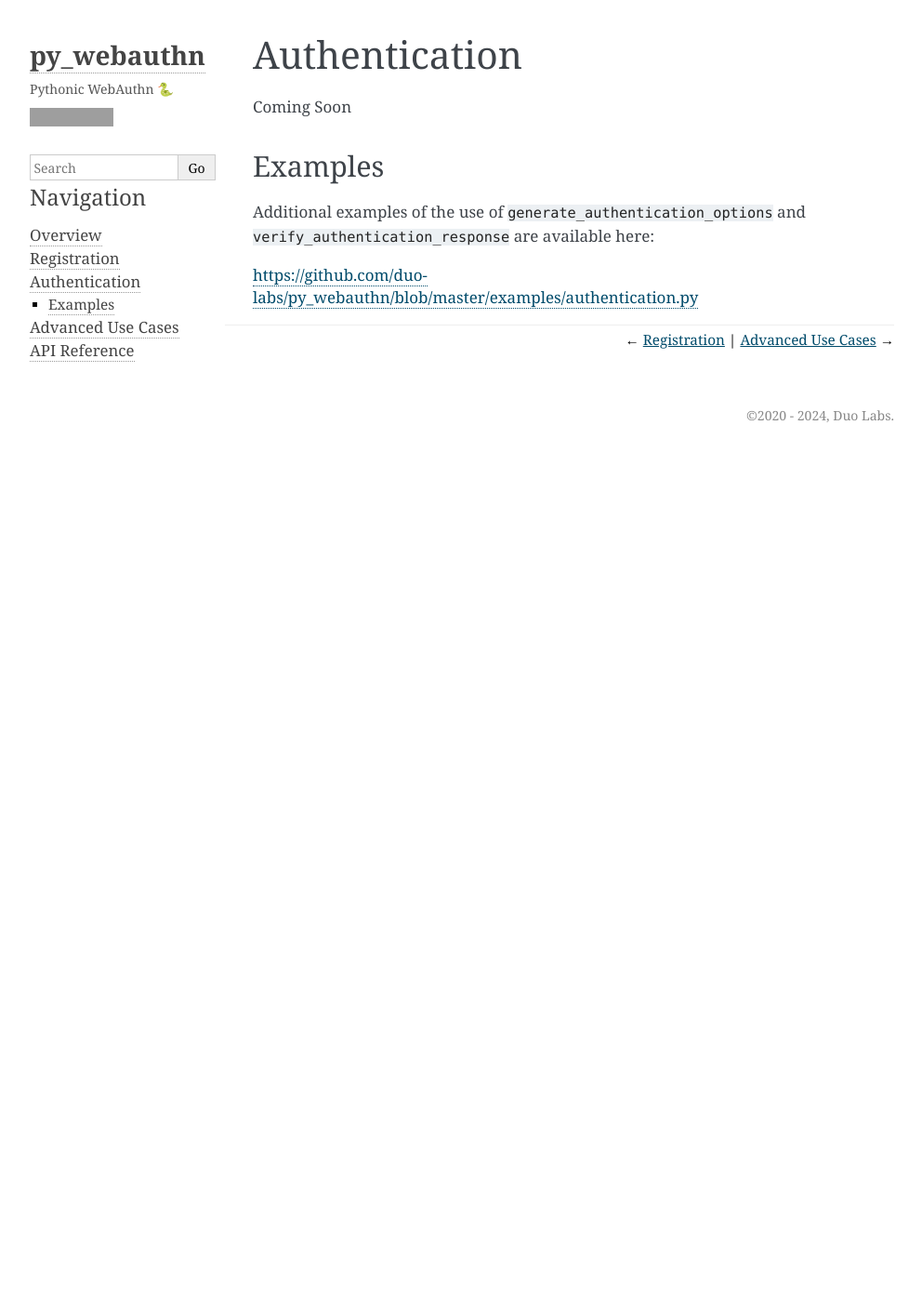
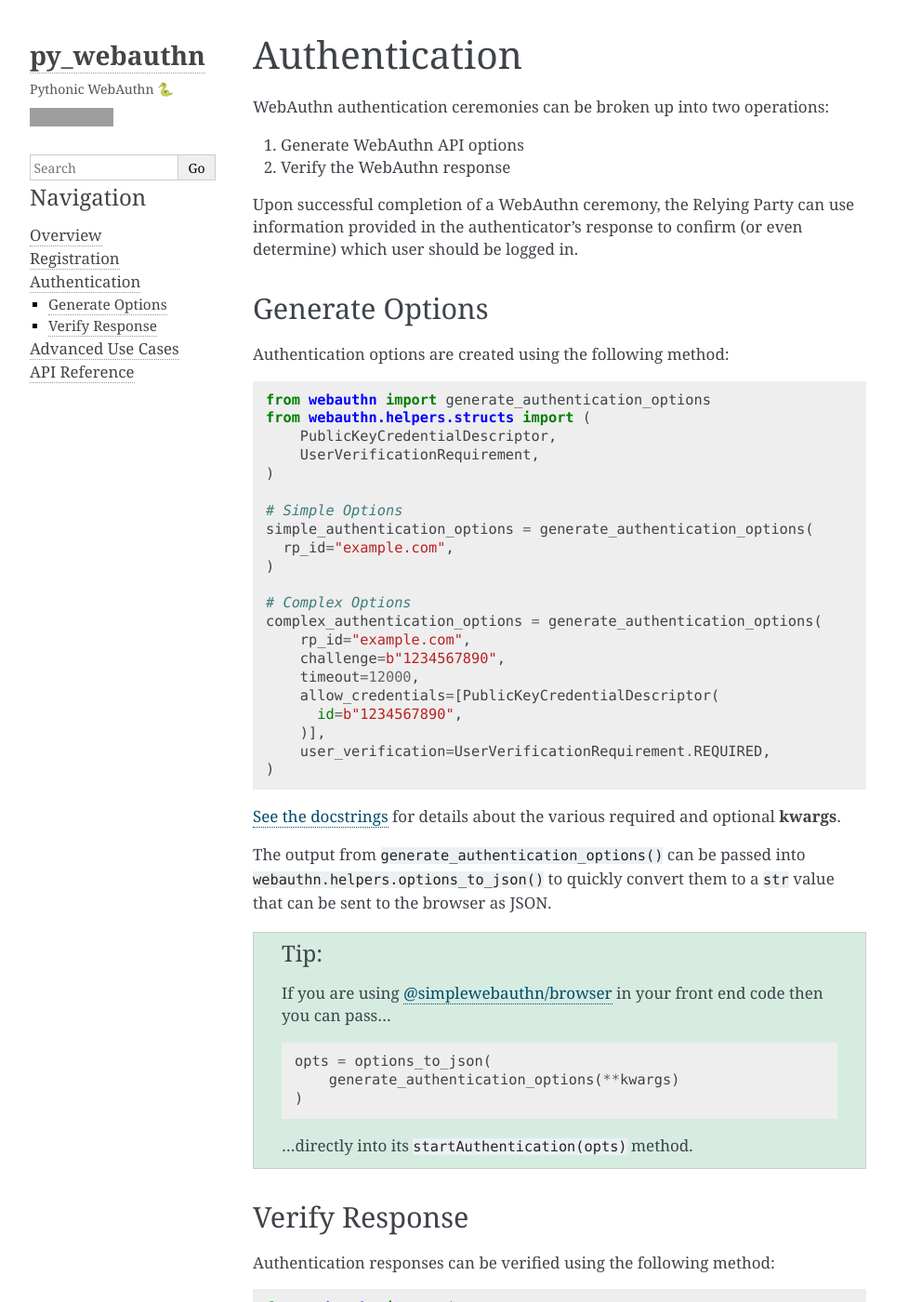
Before and after one commit to duo-labs/py_webauthn, a Sphinx documentation site: the page built from source/authentication.md, in a window 1280 px wide and 1400 px high. Shown: the whole window at 93% size, without its empty margins (148-1140 px from the left). Built offline with Sphinx 7.4.7, drawn with Linux system fonts in a browser that asks for light colours; some of the changed text lies outside the part shown; grey boxes are pictures that could not be loaded.

Commit message:
Write out authentication docs

````diff
--- a/source/authentication.md
+++ b/source/authentication.md
@@ -1,9 +1,103 @@
 # Authentication
 
-Coming Soon
+WebAuthn authentication ceremonies can be broken up into two operations:
 
-## Examples
+1. Generate WebAuthn API options
+2. Verify the WebAuthn response
 
-Additional examples of the use of `generate_authentication_options` and `verify_authentication_response` are available here:
+Upon successful completion of a WebAuthn ceremony, the Relying Party can use information provided in the authenticator's response to confirm (or even determine) which user should be logged in.
 
-<https://github.com/duo-labs/py_webauthn/blob/master/examples/authentication.py>
+## Generate Options
+
+Authentication options are created using the following method:
+
+```py
+from webauthn import generate_authentication_options
+from webauthn.helpers.structs import (
+    PublicKeyCredentialDescriptor,
+    UserVerificationRequirement,
+)
+
+# Simple Options
+simple_authentication_options = generate_authentication_options(
+  rp_id="example.com",
+)
+
+# Complex Options
+complex_authentication_options = generate_authentication_options(
+    rp_id="example.com",
+    challenge=b"1234567890",
+    timeout=12000,
+    allow_credentials=[PublicKeyCredentialDescriptor(
+      id=b"1234567890",
+    )],
+    user_verification=UserVerificationRequirement.REQUIRED,
+)
+```
+
+[See the docstrings](https://github.com/duo-labs/py_webauthn/blob/2219507f483e5592ec980ec95d97a5d3563fa45b/webauthn/authentication/generate_authentication_options.py#L11-L30) for details about the various required and optional **kwargs**.
+
+The output from `generate_authentication_options()` can be passed into `webauthn.helpers.options_to_json()` to quickly convert them to a `str` value that can be sent to the browser as JSON.
+
+:::{tip}
+If you are using [@simplewebauthn/browser](overview.md#simplewebauthn-browser) in your front end code then you can pass...
+```py
+opts = options_to_json(
+    generate_authentication_options(**kwargs)
+)
+```
+...directly into its `startAuthentication(opts)` method.
+:::
+
+## Verify Response
+
+Authentication responses can be verified using the following method:
+
+```py
+from webauthn import (
+    verify_authentication_response,  # <--
+    base64url_to_bytes,
+)
+
+verification = verify_authentication_response(
+    # Demonstrating the ability to handle a stringified JSON
+    # version of the WebAuthn response
+    credential="""{
+        "id": "...",
+        "rawId": "...",
+        "response": {
+            "authenticatorData": "...",
+            "clientDataJSON": "...",
+            "signature": "...",
+            "userHandle": "..."
+        },
+        "type": "public-key",
+        "authenticatorAttachment": "cross-platform",
+        "clientExtensionResults": {}
+    }""",
+    expected_challenge=base64url_to_bytes("..."),
+    expected_rp_id="example.com",
+    expected_origin="https://example.com",
+    credential_public_key=base64url_to_bytes("..."),
+    credential_current_sign_count=0,
+    require_user_verification=True,
+)
+```
+
+[See the docstrings](https://github.com/duo-labs/py_webauthn/blob/2219507f483e5592ec980ec95d97a5d3563fa45b/webauthn/authentication/verify_authentication_response.py#L46-L79) for details about the various required and optional **kwargs**.
+
+:::{tip}
+If you are using [@simplewebauthn/browser](overview.md#simplewebauthn-browser) in your front end code then you can pass the output from `startAuthentication(opts)` directly into `verify_authentication_response(**kwargs)` as the `credential` kwarg.
+:::
+
+:::{admonition} About `userHandle`
+:class: note
+
+When present, `credential["response"]["userHandle"]` can be used to determine which account to log the user in as. This value is a **base64url-encoded string** of `options.user.id` bytes [returned by `generate_registration_options()`](registration.md#generate-options)
+:::
+
+After verifying a response, **update the following values** from `verification` above for the logged-in user's credential record in the database that matches `credential["id"]`:
+
+- `verification.new_sign_count`
+- `verification.credential_device_type`
+- `verification.credential_backed_up`
````
